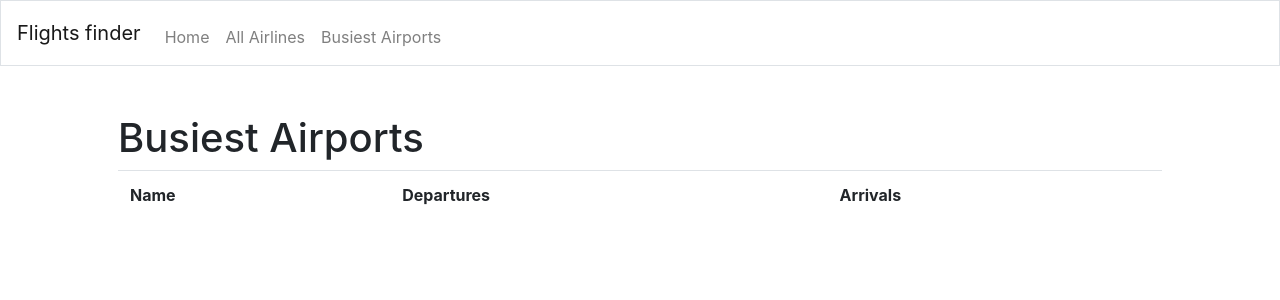
After one commit to clytaemnestra/flights-finder, a Flask app: page /busiest-airports in a window 1280 px wide. The commit adds this page. Shown: the top 300 px of the page. Run offline with Flask 2, Linux system fonts and the light colour scheme; data that the repository does not hold is empty.

Commit message:
added busiest airports

```diff
--- a/flights/queries.py
+++ b/flights/queries.py
@@ -46,5 +46,28 @@ def find_shortest_path(origin, destination):
     path += destination
     if path.endswith('-> '):
         path = path[:-3]
-    print(path)
     return path
+
+
+def get_businest_airports():
+    "Returns list of busiest airports by number of flights."
+    db = get_db()
+    query = (
+        "MATCH (airport:Airport)<-[:DEPARTS_AT]-(f:Flight) "
+        "WITH airport, count(f) as departures "
+        "MATCH (f2:Flight)-[:ARRIVES_AT]->(airport)"
+        "RETURN airport.name as airport_name, departures, "
+        "count(f2) as arrivals "
+        "ORDER BY departures DESC"
+    )
+    result = db.run(query)
+    airports = []
+    for record in result:
+        airports.append(
+            {
+                'Name': record['airport_name'],
+                'Departures': record['departures'],
+                'Arrivals': record['arrivals'],
+            }
+        )
+    return airports
--- /dev/null
+++ b/flights/templates/busiest-airports.html
@@ -0,0 +1,26 @@
+{% extends "layout.html" %}
+
+{% block title %}
+    Busiest Airports
+{% endblock %}
+
+{% block main %}
+
+<h1>Busiest Airports</h1>
+<div class="table-responsive">
+    <table class="table">
+        <tr>
+            <th>Name</th>
+            <th>Departures</th>
+            <th>Arrivals</th>
+        </tr>
+        {% for item in busiest_airports: %}
+        <tr>
+            <td>{{ item['Name'] }}</td>
+            <td>{{ item['Departures'] }}</td>
+            <td>{{ item['Arrivals'] }}</td>
+        {% endfor %}
+    </table>
+</div>
+
+{% endblock %}
--- a/flights/templates/layout.html
+++ b/flights/templates/layout.html
@@ -27,6 +27,7 @@
                     <ul class="navbar-nav mr-auto mt-2">
                         <li class="nav-item"><a class="nav-link" href="/">Home</a></li>
                         <li class="nav-item"><a class="nav-link" href="/all-airports">All Airlines</a></li>
+                        <li class="nav-item"><a class="nav-link" href="/busiest-airports">Busiest Airports</a></li>
                     </ul>
             </div>
         </nav>
--- a/flights/views.py
+++ b/flights/views.py
@@ -1,5 +1,5 @@
 from flask import Blueprint, render_template, request, redirect
-from .queries import get_all_airlines, find_shortest_path
+from .queries import get_all_airlines, find_shortest_path, get_businest_airports
 
 app = Blueprint("app", __name__)
 
@@ -27,3 +27,11 @@ def show_all_airports():
     """Shows list of all airlines."""
     airlines = get_all_airlines()
     return render_template("airlines.html", airlines=airlines)
+
+
+@app.route("/busiest-airports")
+def show_busiest_airports():
+    "Shows list of busiest airports"
+    busiest_airports = get_businest_airports()
+    return render_template("busiest-airports.html", busiest_airports=busiest_airports)
+    # return redirect("/")
```
